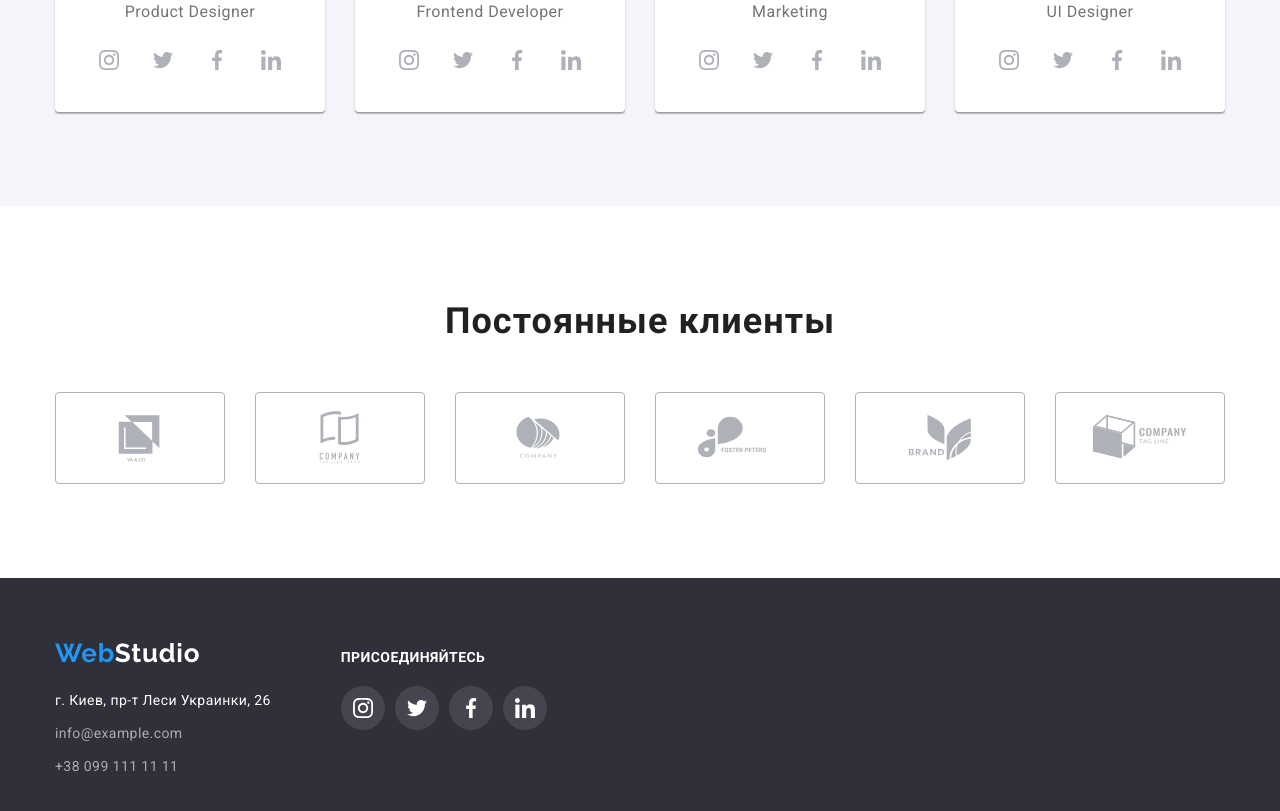
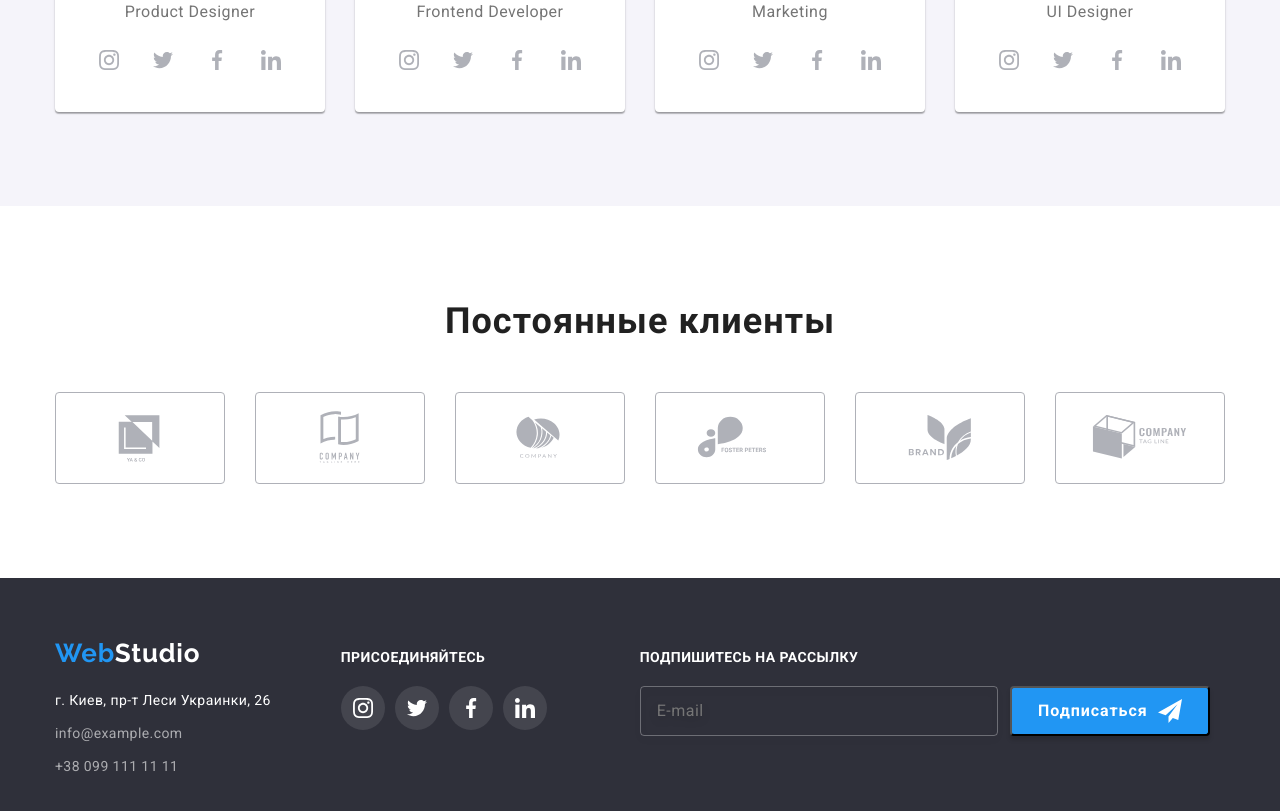
Before and after one commit to Anton-Starshinov/goit-markup-hw-06, a plain HTML site: page index.html in a window 1280 px wide. Shown: the part 2113-2924 px from the top of the page. Drawn offline with nearby package versions, Linux system fonts and the light colour scheme.

Commit message:
finish 2

```diff
--- a/css/styles.css
+++ b/css/styles.css
@@ -450,6 +450,65 @@ flex-direction: column;
   background-color: var(--accent-color);
   fill: #ffffff;
 }
+.footer-aside {
+  margin-left: 93px;
+}
+.footer-aside-text {
+  margin-top: 12px;
+  margin-bottom: 20px;
+  font-weight: 700;
+  font-size: 14px;
+  line-height: 1.14;
+  letter-spacing: 0.03em;
+  text-transform: uppercase;
+  color: #FFFFFF;
+}
+.footer-aside-mail {
+  padding-left: 16px;
+  width: 358px;
+  height: 50px;
+  font-weight: 400;
+  font-size: 16px;
+  line-height: 1.25;
+  letter-spacing: 0.03em;
+  color: rgba(255, 255, 255, 0.6);
+  border: 1px solid rgba(255, 255, 255, 0.3);
+  box-sizing: border-box;
+  filter: drop-shadow(0px 4px 4px rgba(0, 0, 0, 0.15));
+  border-radius: 4px;
+  background-color: transparent;
+}
+.footer-aside-btn {
+  display: flex;
+  justify-content: center;
+  align-items: center;
+  margin-left: 12px;
+  width: 200px;
+  height: 50px;
+  font-weight: 700;
+  font-size: 16px;
+  line-height: 1.88;
+  letter-spacing: 0.06em;
+  color: #ffffff;
+  background-color: var(--accent-color);
+  box-shadow: 0px 4px 4px rgba(0, 0, 0, 0.15);
+  border-radius: 4px;
+  transition: background-color 250ms cubic-bezier(0.4, 0, 0.2, 1);
+}
+.footer-aside-btn:hover, .footer-aside-btn:focus {
+  color: #ffffff;
+  background-color: var(--accent-color);
+}
+.aside-box {
+  display: flex;
+}
+.footer-aside-btn::after {
+  content: "";
+  width: 24px;
+  height: 24px;
+  margin-left: 10px;
+  background-image: url(../images/icon\ send.svg);
+}
 /* --------------Modal----------------- */
 .backdrop {
   position: fixed;
@@ -620,11 +679,11 @@ border-color: var(--accent-color);
   font-family: inherit;
   min-width: 200px;
   height: 50px;
-  font-weight: 700px;
-  font-size: 1.87;
-  line-height: 30px;
+  font-weight: 700;
+  font-size: 16px;
+  line-height: 1.87;
   letter-spacing: 0.06em;
-  color: #FFFFFF;
+  color: #ffffff;
   background: var(--accent-color);
   border-radius: 4px;
 }
--- a/index.html
+++ b/index.html
@@ -430,6 +430,15 @@
             </li>
         </ul>
        </section>
+       <div class="footer-aside">
+           <p class="footer-aside-text">Подпишитесь на рассылку</p>
+           <form class="footer-aside-row">
+               <div class="aside-box">
+               <input type="email" placeholder="E-mail" class="footer-aside-mail" required>
+               <button type="sumbit" class="footer-aside-btn button">Подписаться</button>
+            </div>
+           </form>
+       </div>
     </div>
     </div>
     </footer>
```
Also changed, not shown: portfolio.html (+9 -0 lines), images/icon send.svg (added).
